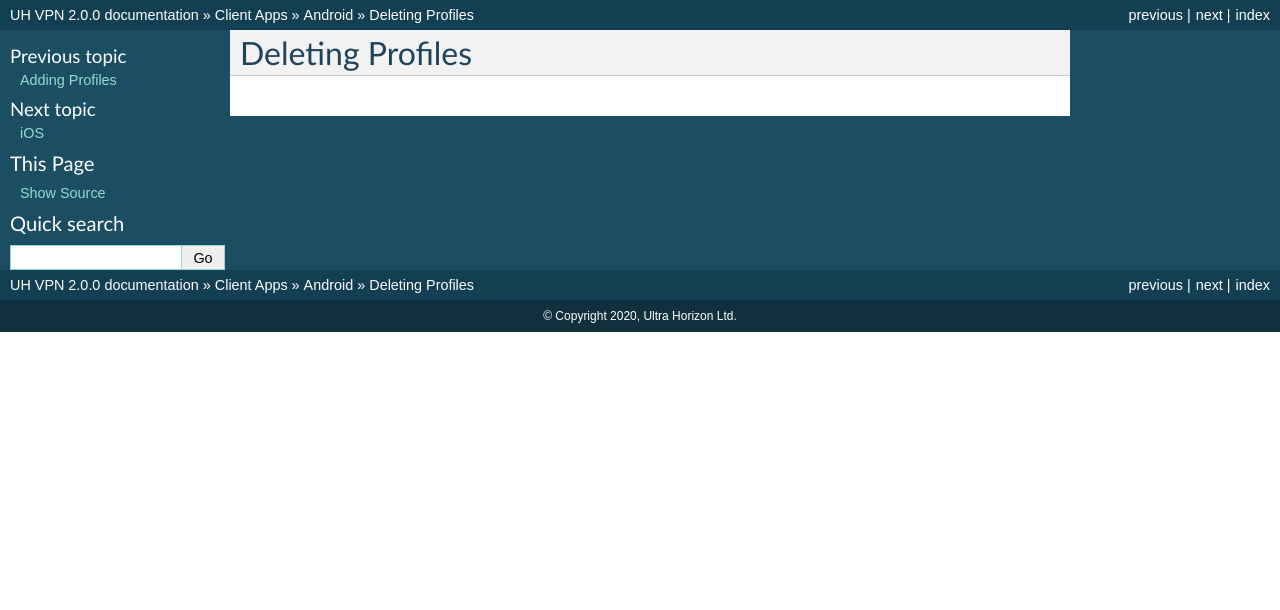
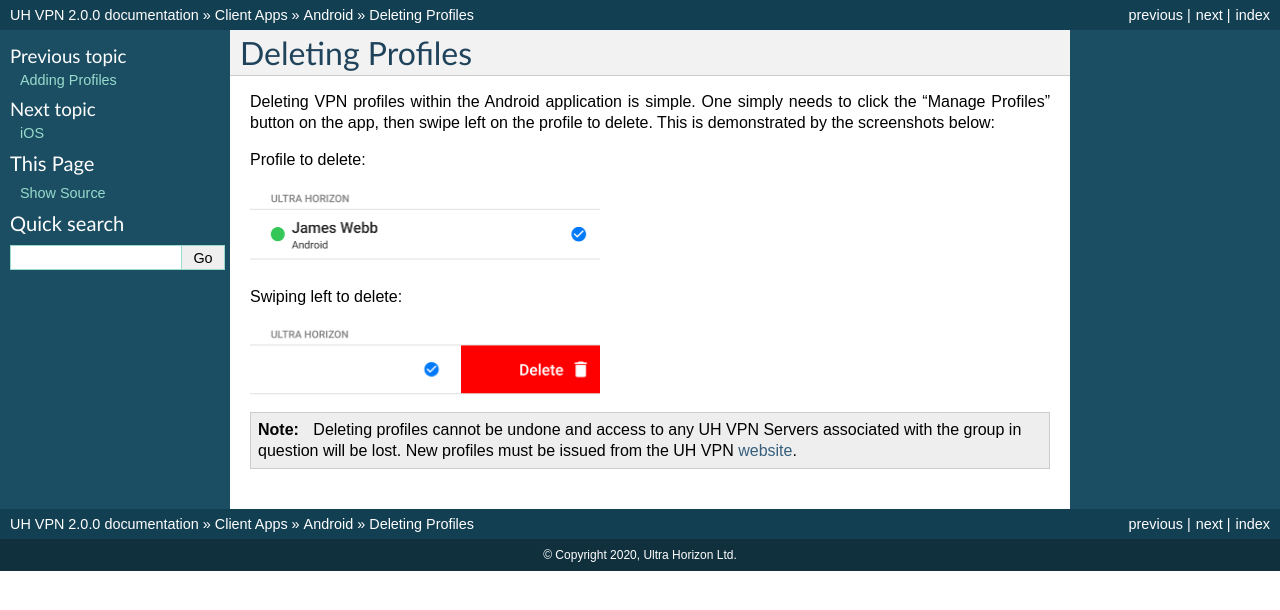
Before and after one commit to ultrahorizon/UH-VPN-Docs, a Sphinx documentation site: the page built from source/clients/android/deleting-profile.rst, in a window 1280 px wide. Shown: the top 610 px of the page. Built offline with Sphinx 7.4.7, drawn with Linux system fonts in a browser that asks for light colours.

Commit message:
Update page for deleting profiles

```diff
--- a/source/clients/android/deleting-profile.rst
+++ b/source/clients/android/deleting-profile.rst
@@ -1,2 +1,25 @@
 Deleting Profiles
 =================
+
+Deleting VPN profiles within the Android application is simple. One simply needs to click
+the "Manage Profiles" button on the app, then swipe left on the profile to delete. This is
+demonstrated by the screenshots below:
+
+Profile to delete:
+
+.. image:: /_static/clients/android/profile.png
+  :width: 350
+  :alt: Profile
+
+Swiping left to delete:
+
+.. image:: /_static/clients/android/profile-deleted.png
+  :width: 350
+  :alt: Deleted Profile
+
+.. note::
+    Deleting profiles cannot be undone and access to any UH VPN Servers associated
+    with the group in question will be lost. New profiles must be issued from the UH VPN
+    `website`_.
+
+.. _website: https://uh-vpn.com
```
Also changed, not shown: source/_static/clients/android/profile-deleted.png (added), source/_static/clients/android/profile.png (added).
